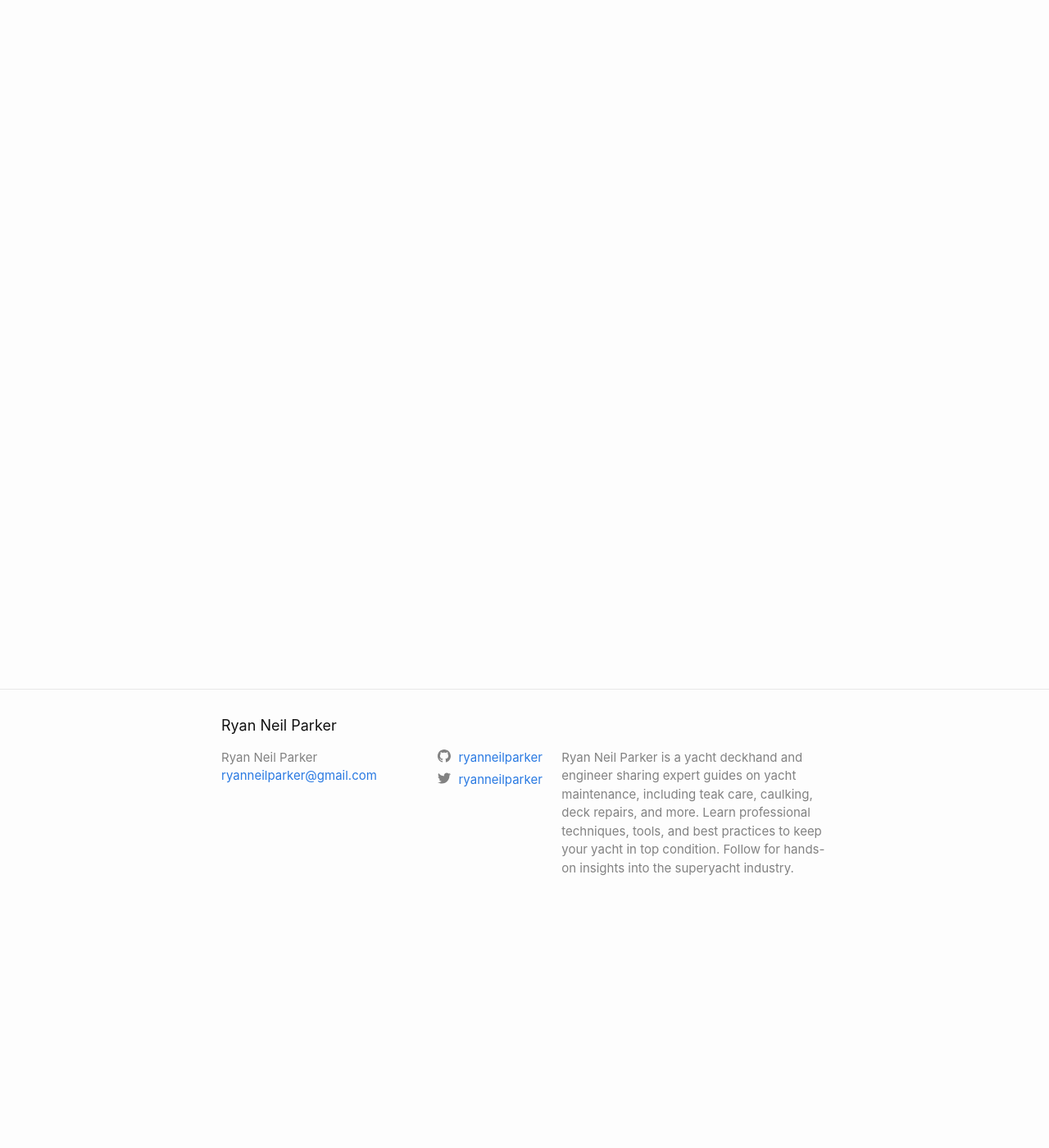
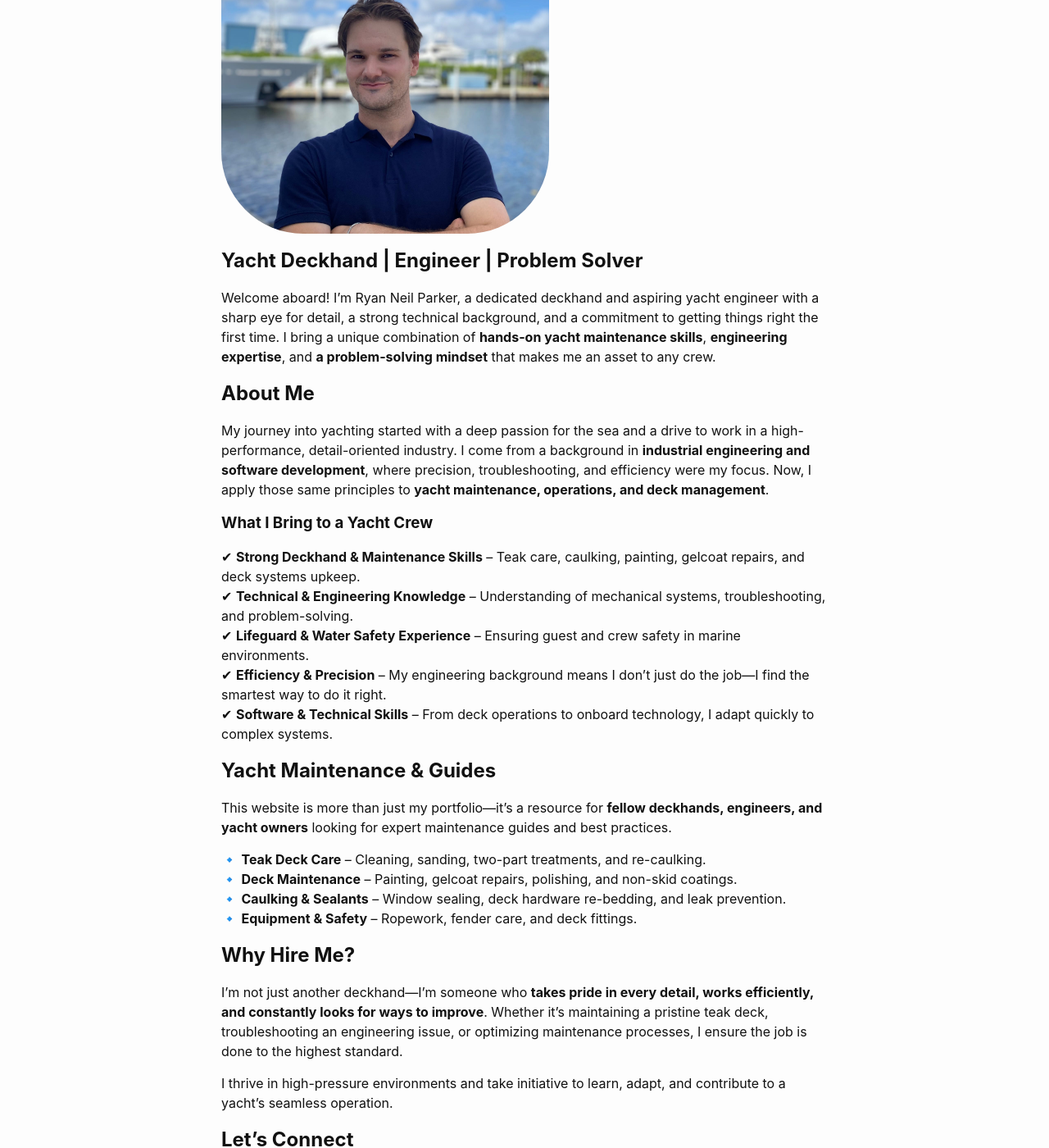
Before and after one commit to ryanneilparker/ryanneilparker.github.io, a Jekyll site: the page built from index.markdown, in a window 1280 px wide and 1400 px high, scrolled down 270 px. Shown: the whole window at 82% size. Built offline with Jekyll 4.4.1, drawn with Linux system fonts in a browser that asks for light colours; our own code applies the rules of GitHub Pages for plain Markdown files; some of the changed text lies outside the part shown.

Commit message:
Add home page

```diff
--- a/_layouts/home.html
+++ b/_layouts/home.html
@@ -4,7 +4,7 @@ layout: default
 
 <div class="home">
   {%- if page.title -%}
-    <h1 class="page-heading">{{ page.title }}</h1>
+   <!-- <h1 class="page-heading">{{ page.title }}</h1> -->
   {%- endif -%}
 
   {{ content }}
--- a/index.markdown
+++ b/index.markdown
@@ -1,6 +1,47 @@
 ---
-# Feel free to add content and custom Front Matter to this file.
-# To modify the layout, see https://jekyllrb.com/docs/themes/#overriding-theme-defaults
-
 layout: home
 ---
+# **Ryan Neil Parker**
+
+<img src="assets/headshot.jpeg" width=400 height=400 style="border-radius: 25%">
+## **Yacht Deckhand | Engineer | Problem Solver**
+
+Welcome aboard! I’m Ryan Neil Parker, a dedicated deckhand and aspiring yacht engineer with a sharp eye for detail, a strong technical background, and a commitment to getting things right the first time. I bring a unique combination of **hands-on yacht maintenance skills**, **engineering expertise**, and **a problem-solving mindset** that makes me an asset to any crew.
+
+## **About Me**
+
+My journey into yachting started with a deep passion for the sea and a drive to work in a high-performance, detail-oriented industry. I come from a background in **industrial engineering and software development**, where precision, troubleshooting, and efficiency were my focus. Now, I apply those same principles to **yacht maintenance, operations, and deck management**.
+
+### **What I Bring to a Yacht Crew**
+✔ **Strong Deckhand & Maintenance Skills** – Teak care, caulking, painting, gelcoat repairs, and deck systems upkeep.
+✔ **Technical & Engineering Knowledge** – Understanding of mechanical systems, troubleshooting, and problem-solving.
+✔ **Lifeguard & Water Safety Experience** – Ensuring guest and crew safety in marine environments.
+✔ **Efficiency & Precision** – My engineering background means I don’t just do the job—I find the smartest way to do it right.
+✔ **Software & Technical Skills** – From deck operations to onboard technology, I adapt quickly to complex systems.
+
+## **Yacht Maintenance & Guides**
+
+This website is more than just my portfolio—it’s a resource for **fellow deckhands, engineers, and yacht owners** looking for expert maintenance guides and best practices.
+
+🔹 **Teak Deck Care** – Cleaning, sanding, two-part treatments, and re-caulking.
+🔹 **Deck Maintenance** – Painting, gelcoat repairs, polishing, and non-skid coatings.
+🔹 **Caulking & Sealants** – Window sealing, deck hardware re-bedding, and leak prevention.
+🔹 **Equipment & Safety** – Ropework, fender care, and deck fittings.
+
+## **Why Hire Me?**
+
+I’m not just another deckhand—I’m someone who **takes pride in every detail, works efficiently, and constantly looks for ways to improve**. Whether it’s maintaining a pristine teak deck, troubleshooting an engineering issue, or optimizing maintenance processes, I ensure the job is done to the highest standard.
+
+I thrive in high-pressure environments and take initiative to learn, adapt, and contribute to a yacht’s seamless operation.
+
+## **Let’s Connect**
+I’m currently based in **Fort Lauderdale** and open to **deckhand or junior engineering roles** worldwide. Whether you’re looking for a reliable crew member or just want to chat about yacht maintenance, feel free to reach out.
+
+✉️ [Email Me](mailto:ryanneilparker@gmail.com)
+📞 [Call Me](tel:+19542261314)
+
+---
+
+### **Want to Work with a Deckhand Who Cares About the Details? Let’s Talk.**
+
+---
```
Also changed, not shown: about.markdown (deleted, +0 -18 lines), LICENSE.txt (deleted), assets/headshot.jpeg (added).
